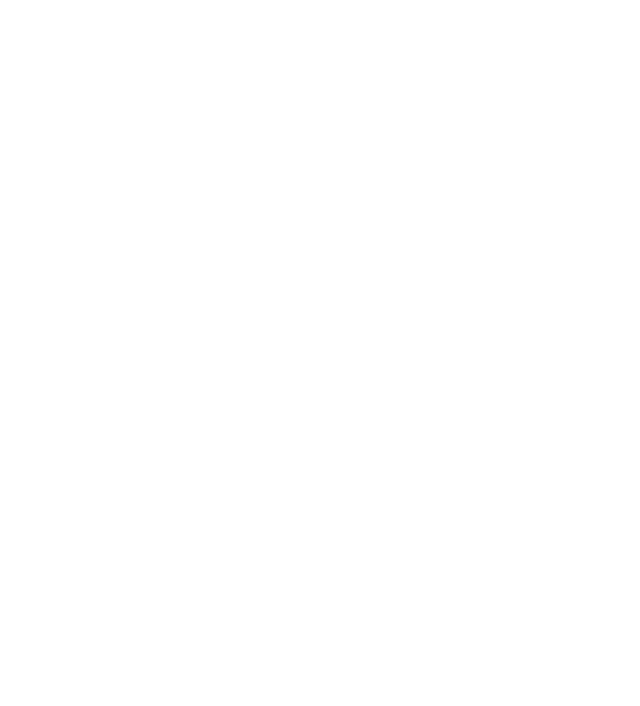
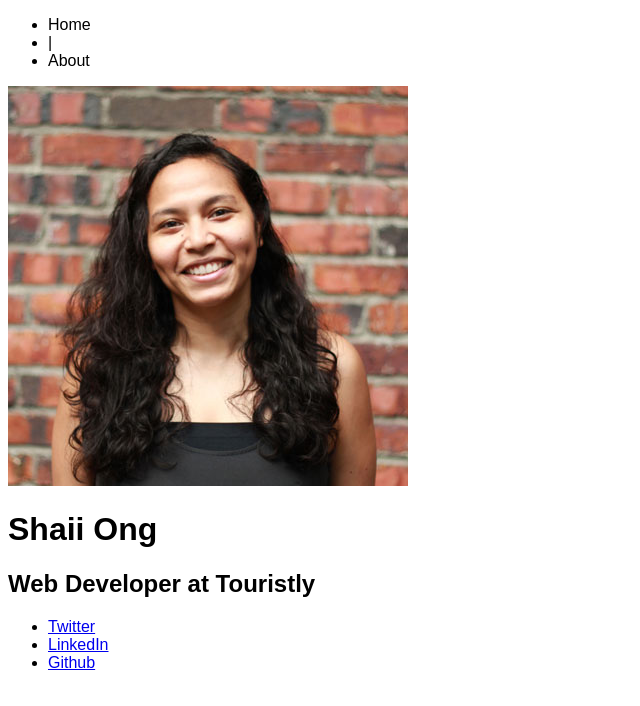
Before and after one commit to monsteronfire/demo-personal-site, a plain HTML site: page index.html in a window 1280 px wide. Shown: the whole page, without its empty margins (0-640 px from the left). Drawn offline with Linux system fonts and the light colour scheme.

Commit message:
Add HTML structure

```diff
--- a/index.html
+++ b/index.html
@@ -6,6 +6,34 @@
   <link rel="stylesheet" type="text/css" href="style.css">
 </head>
 <body>
+  <div class="site-wrapper">
+    <header>
+      <nav class="site-menu">
+        <ul>
+          <li>Home</li>
+          <li>|</li>
+          <li>About</li>
+        </ul>
+      </nav>
+    </header>
+    <div class="site-main">
+      <div class="user-photo">
+        <div class="photo-mask">
+          <img src="images/shaii.jpg" alt="girl with dark hair, smiling"/>
+        </div>
+      </div>
+      <h1>Shaii Ong</h1>
+      <h2>Web Developer at Touristly</h2>
+    </div>
+    <footer class="site-footer">
+      <span class="divider"></span>
+      <ul class="user-social-media">
+        <li><a href="#">Twitter</a></li>
+        <li><a href="#">LinkedIn</a></li>
+        <li><a href="#">Github</a></li>
+      </ul>
+    </footer>
+  </div>
   <script src="script.js"></script>
 </body>
 </html>
```
Also changed, not shown: images/shaii.jpg (added).
